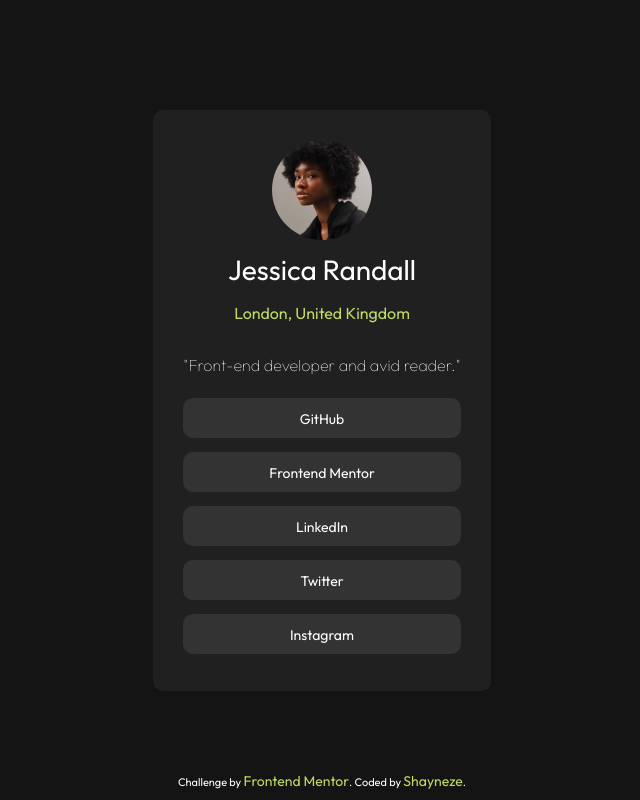
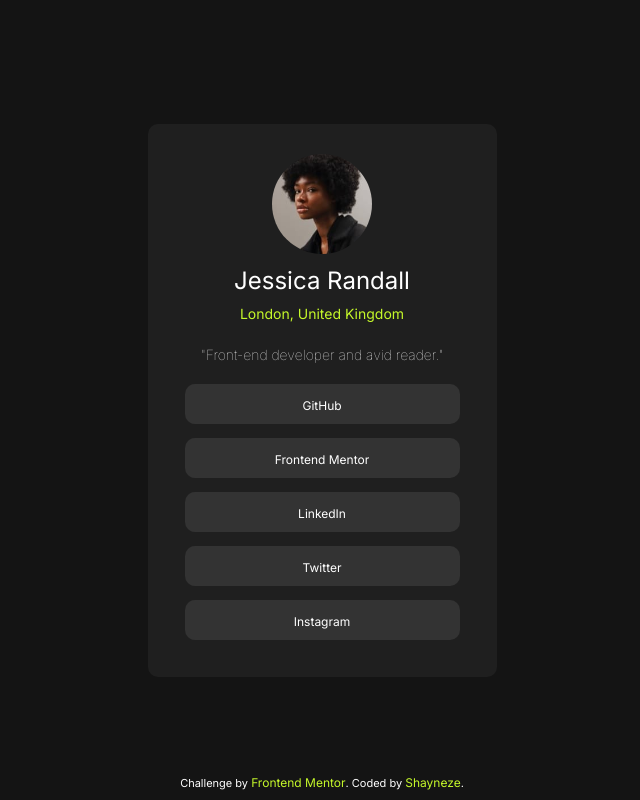
Before and after one commit to Shayneze/social-links-profile-FM, a plain HTML site: page index.html in a window 1280 px wide. Shown: the whole page, without its empty margins (318-958 px from the left). Drawn offline with Linux system fonts and the light colour scheme.

Commit message:
change police and colors

```diff
--- a/style.css
+++ b/style.css
@@ -1,18 +1,18 @@
-@import url('https://fonts.googleapis.com/css2?family=Outfit:wght@100..900&display=swap');
+@import url('https://fonts.googleapis.com/css2?family=Inter:ital,opsz,wght@0,14..32,100..900;1,14..32,100..900&display=swap');
 
 .attribution { font-size: 11px; text-align: center; }
 .attribution a { color: var(--green); }
 
 :root {
   --dark-gray: #141414;
-  --gray: #202020;
+  --gray: #1F1F1F;
   --light-green: #333333;
-  --green: #BFDB61;
+  --green: #C5F82A;
 }
 
 body {
   margin: 0;
-  font-family: "Outfit", sans-serif;
+  font-family: "Inter", sans-serif;
   color: white;
 }
 
@@ -44,32 +44,33 @@ img {
 .green-text {
   color: var(--green);
   font-weight: 400;
+  margin: 10px 0;
 }
 
 h1 {
   font-weight: 400;
   margin: 0;
-  font-size: 28px;
+  font-size: 24px;
 }
 
 p {
   font-weight: lighter;
+  font-size: 14px;
 }
 
 a {
   text-decoration: none;
   color: white;
-  font-size: 14px;
+  font-size: 12px;
 }
 
 .social-profile-link {
   background-color: var(--light-green);
-  width: 100%;
+  width: 275px;
   padding: 10px 0;
   margin: 7px;
   text-align: center;
   border-radius: 10px;
-
 }
 
 .attribution {
```
